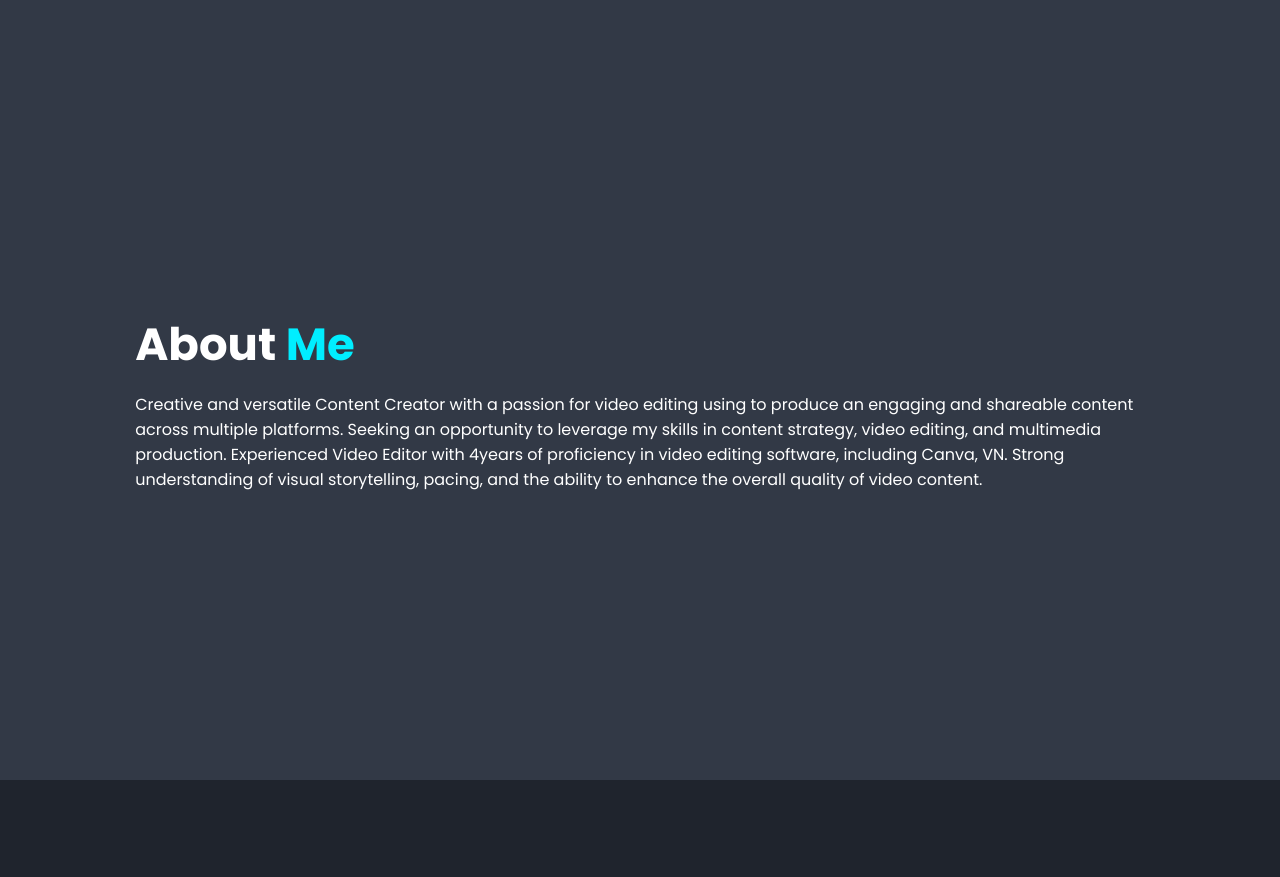
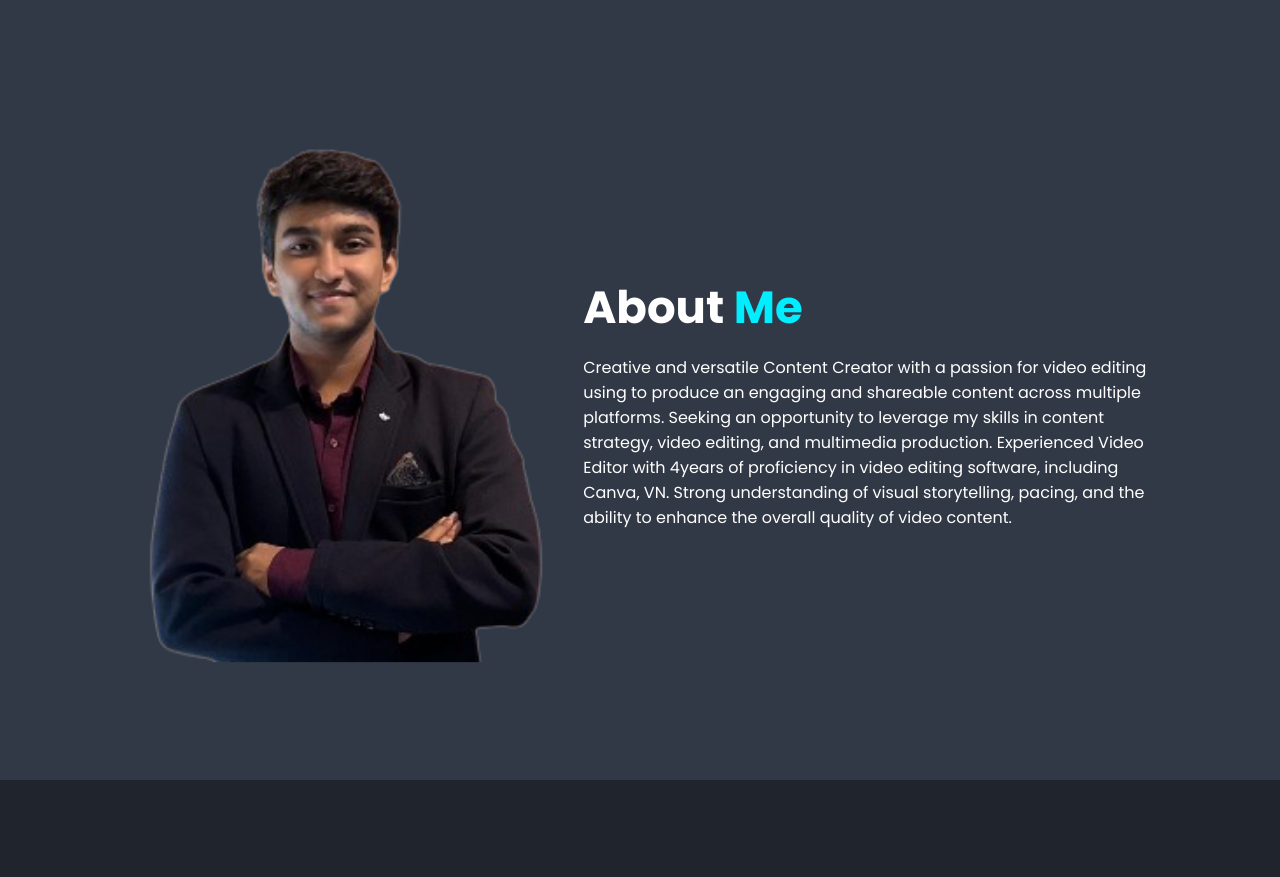
Before and after one commit to Jitesh-16/Jitesh-sPortfolio, a plain HTML site: page index.htm in a window 1280 px wide. Shown: the part 820-1697 px from the top of the page. Drawn offline with nearby package versions, Linux system fonts and the light colour scheme.

Commit message:
Update index.htm

```diff
--- a/index.htm
+++ b/index.htm
@@ -48,7 +48,7 @@
 
     <section class="about" id="about">
         <div class="about-img">
-            <img src="images/home.png" alt="">
+            <img src="home.png" alt="">
         </div>
 
         <div class="about-content">
```
